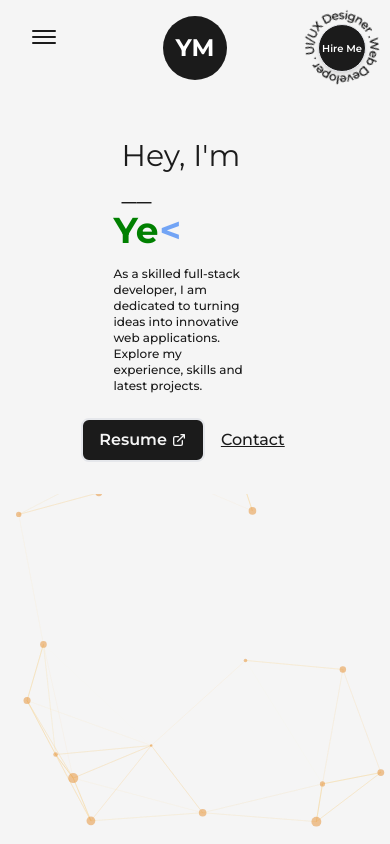
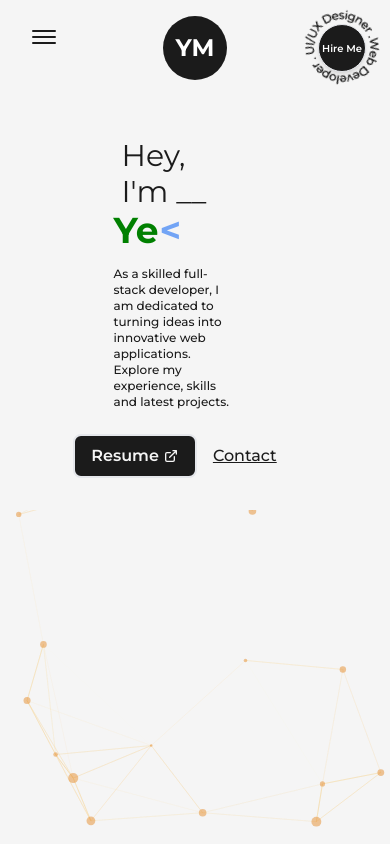
Before and after one commit to yeshmandava/Personal-Portfolio, a Next.js app: page / in a window 390 px wide. Shown: the top 844 px of the page. Built offline with nearby package versions, Linux system fonts and the light colour scheme.

Commit message:
Update index.js

```diff
--- a/src/pages/index.js
+++ b/src/pages/index.js
@@ -50,7 +50,7 @@ export default function Home() {
           {/* <div className="flex w-full justify-center"> */}
           <div className="flex flex-col items-center md:items-start sm:items-start"> {/* Center on mobile, align start on medium and larger screens */}
 
-            <div className="w-1/2 md:w-1/1 sm:w-1/1 flex flex-col items-start self-center pr-4 sm:pr-6 md:pr-8">
+            <div className="w-1/2 md:w-1/1 sm:w-1/1 flex flex-col items-start self-center pr-8 sm:pr-10 md:pr-12">
 
               {/* <div className="text-left text-3xl"> */}
                 <AnimatedText text="Hey, I'm __" className=" text-left font-normal " />
```
